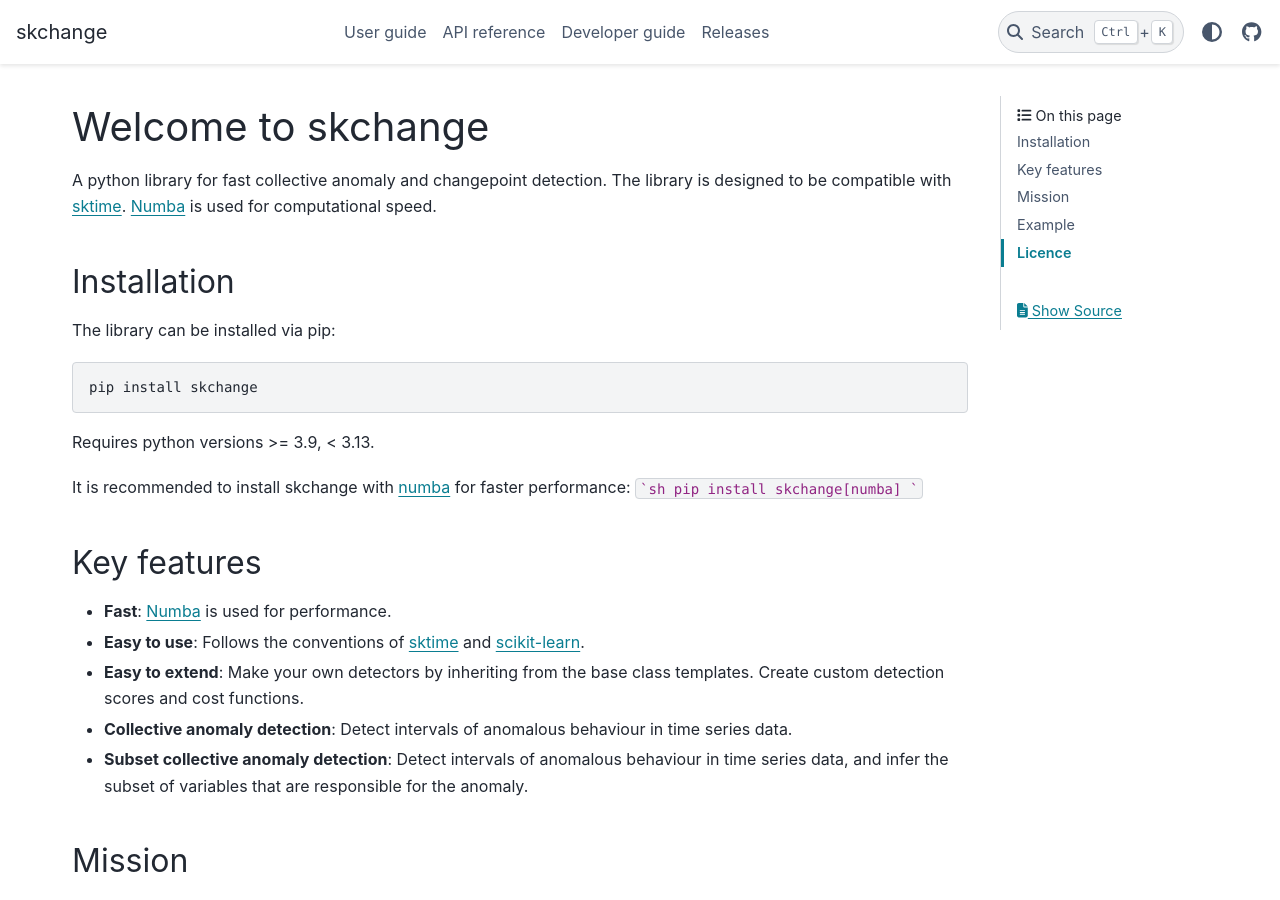
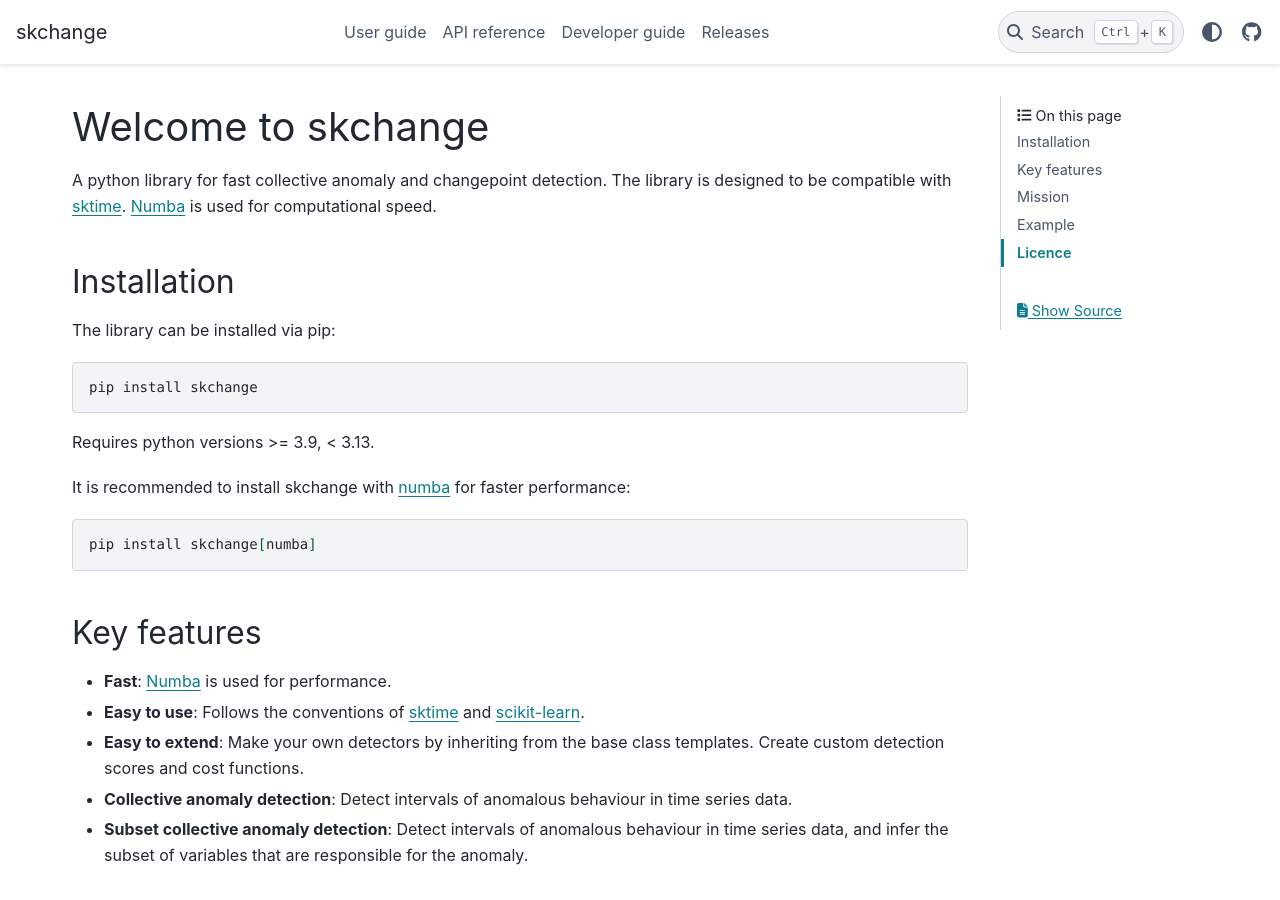
Before and after one commit to NorskRegnesentral/skchange, a Sphinx documentation site: the page built from docs/source/index.rst, in a window 1280 px wide and 900 px high. Built offline with Sphinx 7.4.7 and the PyData theme 0.15.4, drawn with Linux system fonts in a browser that asks for light colours.

Commit message:
docs: fix code block for skchange[numba]

````diff
--- a/docs/source/index.rst
+++ b/docs/source/index.rst
@@ -19,9 +19,10 @@
 Requires python versions >= 3.9, < 3.13.
 
 It is recommended to install skchange with `numba <https://numba.readthedocs.io>`_ for faster performance:
-```sh
-pip install skchange[numba]
-```
+
+.. code-block:: bash
+
+    pip install skchange[numba]
 
 Key features
 ------------
````
